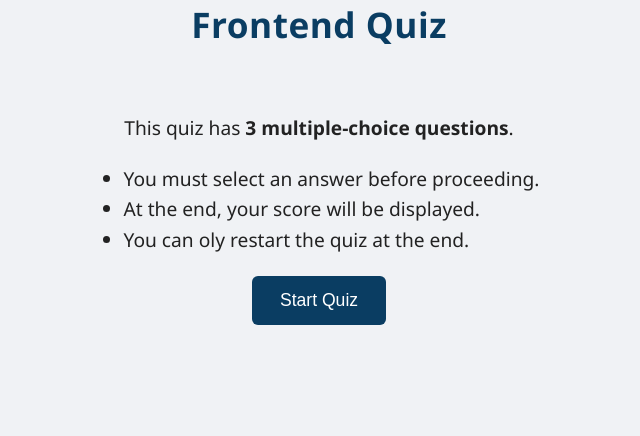
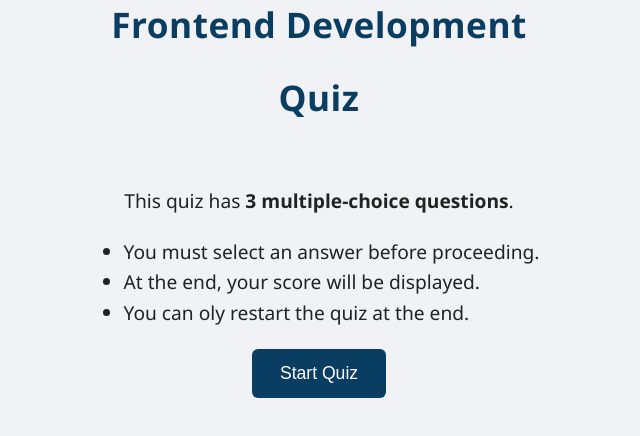
Before and after one commit to PrinceKyei/Quiz-App, a plain HTML site: page index.html in a window 1280 px wide. Shown: the whole page, without its empty margins (321-961 px from the left). Drawn offline with Linux system fonts and the light colour scheme.

Commit message:
Update index.html

```diff
--- a/index.html
+++ b/index.html
@@ -11,7 +11,8 @@
 <body>
 
     <div class="quiz-container">
-        <h1>Frontend Quiz</h1>
+        <h1>Frontend Development</h1>
+            <h1>Quiz</h1>
 
         <!-- Instructions Page -->
         <div id="instructions">
```
